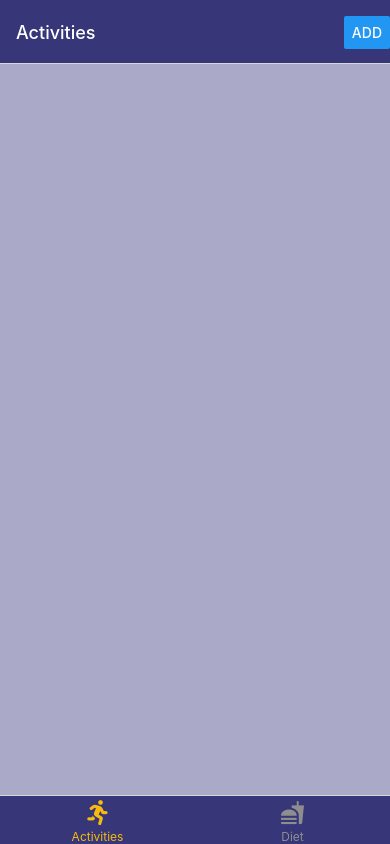
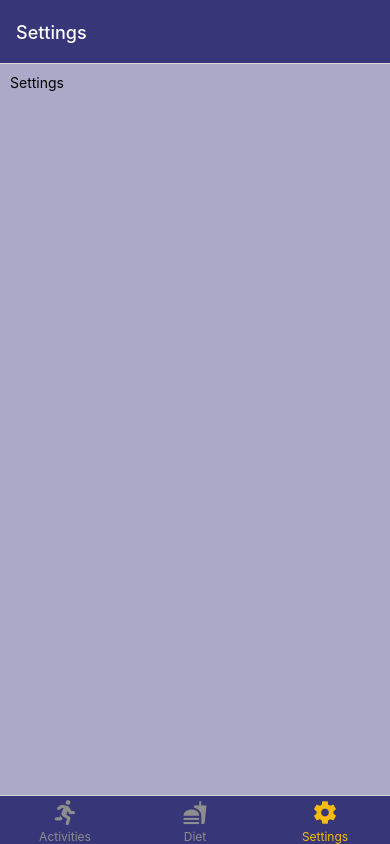
Before and after one commit to beibeixx/CS5520-Assignment-2, a React Native app: screen /Settings in a window 390 px wide. Built offline with nearby package versions, Linux system fonts and the light colour scheme.

Commit message:
Added the setting page

```diff
--- a/MyTab.js
+++ b/MyTab.js
@@ -6,6 +6,8 @@ import Diet from "./Screens/Diet";
 import FontAwesome5 from "@expo/vector-icons/FontAwesome5";
 import MaterialCommunityIcons from "@expo/vector-icons/MaterialCommunityIcons";
 import { colorHelper } from "./colorHelper";
+import Settings from "./Screens/Settings";
+import Ionicons from "@expo/vector-icons/Ionicons";
 
 const Tab = createBottomTabNavigator();
 
@@ -21,6 +23,9 @@ export default function MyTab() {
             return (
               <MaterialCommunityIcons name="food" size={size} color={color} />
             );
+          }
+          if (route.name === "Settings") {
+            return <Ionicons name="settings-sharp" size={size} color={color} />;
           }
         },
         headerStyle: {
@@ -42,11 +47,15 @@ export default function MyTab() {
           if (route.name === "Diet") {
             return <Text style={{ color, fontSize: 12 }}>Diet</Text>;
           }
+          if (route.name === "Settings") {
+            return <Text style={{ color, fontSize: 12 }}>Settings</Text>;
+          }
         },
       })}
     >
       <Tab.Screen name="Activities" component={Activities} />
       <Tab.Screen name="Diet" component={Diet} />
+      <Tab.Screen name="Settings" component={Settings} />
     </Tab.Navigator>
   );
 }
--- /dev/null
+++ b/Screens/Settings.js
@@ -0,0 +1,19 @@
+import { StyleSheet, Text, View } from 'react-native'
+import React from 'react'
+import { colorHelper } from '../colorHelper';
+
+export default function Settings() {
+  return (
+    <View style={styles.container}>
+      <Text>Settings</Text>
+    </View>
+  )
+}
+
+const styles = StyleSheet.create({
+    container: {
+      flex: 1,
+      padding: 10,
+      backgroundColor: colorHelper.background.page,
+    },
+  });
```
